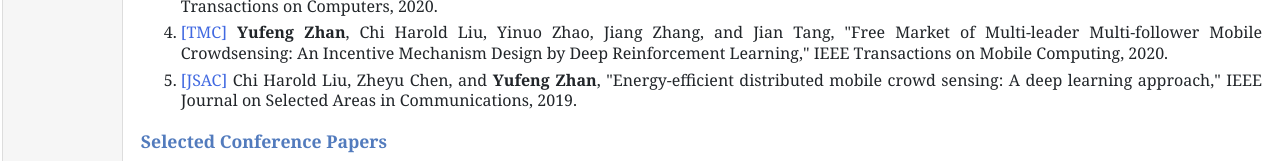
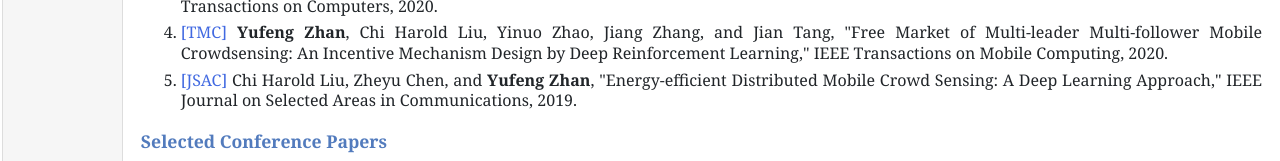
Before and after one commit to Zhan-YF/Zhan-YF.github.io, a plain HTML site: page publications.html in a window 1280 px wide. Shown: the part 241-402 px from the top of the page. Drawn offline with nearby package versions, Linux system fonts and the light colour scheme.

Commit message:
Update publications.html

```diff
--- a/publications.html
+++ b/publications.html
@@ -79,7 +79,7 @@
 -->
 
 <li><p style="text-align:justify">
-	<font color="RoyalBlue">[JSAC]</font> Chi Harold Liu, Zheyu Chen, and <b>Yufeng Zhan</b>, "Energy-efficient distributed mobile crowd sensing: A deep learning approach,"
+	<font color="RoyalBlue">[JSAC]</font> Chi Harold Liu, Zheyu Chen, and <b>Yufeng Zhan</b>, "Energy-efficient Distributed Mobile Crowd Sensing: A Deep Learning Approach,"
 	IEEE Journal on Selected Areas in Communications, 2019.
 </p></li>
 
```
